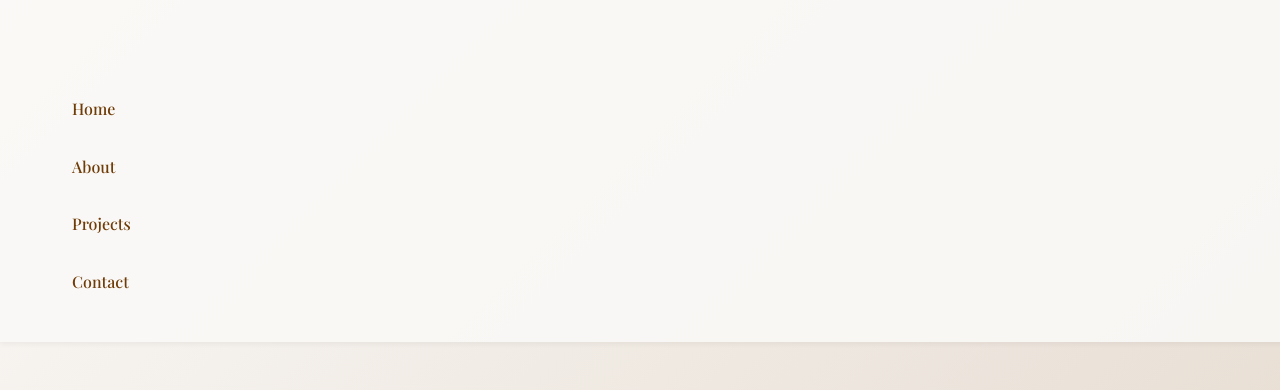
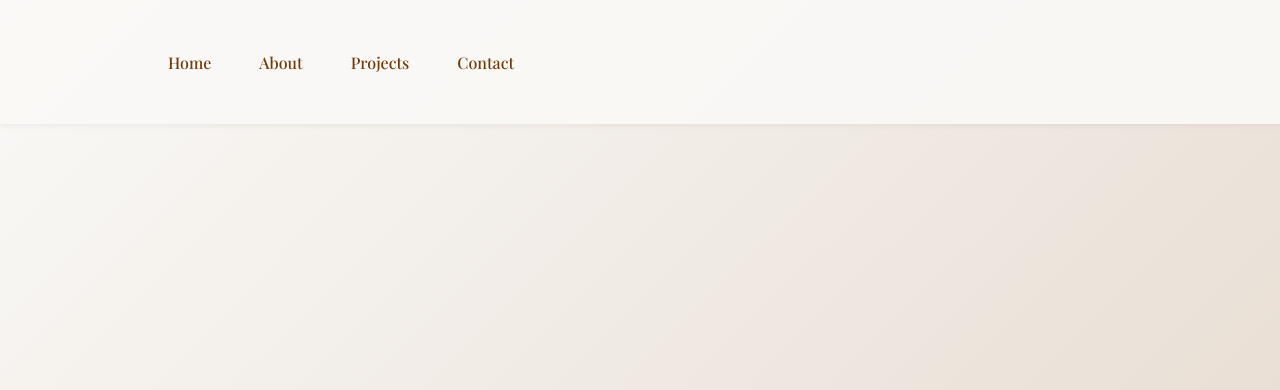
Before and after one commit to pujarai213/Portfolio, a plain HTML site: page index.html in a window 1280 px wide. Shown: the top 390 px of the page. Drawn offline with nearby package versions, Linux system fonts and the light colour scheme; a script that the page names is missing.

Commit message:
Admin edit: Changed the navigation links from a vertical column to a horizontal row.

```diff
--- a/style.css
+++ b/style.css
@@ -41,8 +41,7 @@ body {
 .nav-links {
   list-style: none;
   display: flex;
-  flex-direction: column;
-  width: 100%;
+  flex-direction: row;
   gap: 1rem;
 }
 
@@ -50,9 +49,8 @@ body {
   color: var(--primary);
   text-decoration: none;
   font-weight: 500;
-  width: 100%;
-  display: block;
-  padding: 0.5rem 0;
+  display: inline-block;
+  padding: 0.5rem 1rem;
   font-size: 1rem;
   transition: color 0.3s, transform 0.2s;
 }
```
